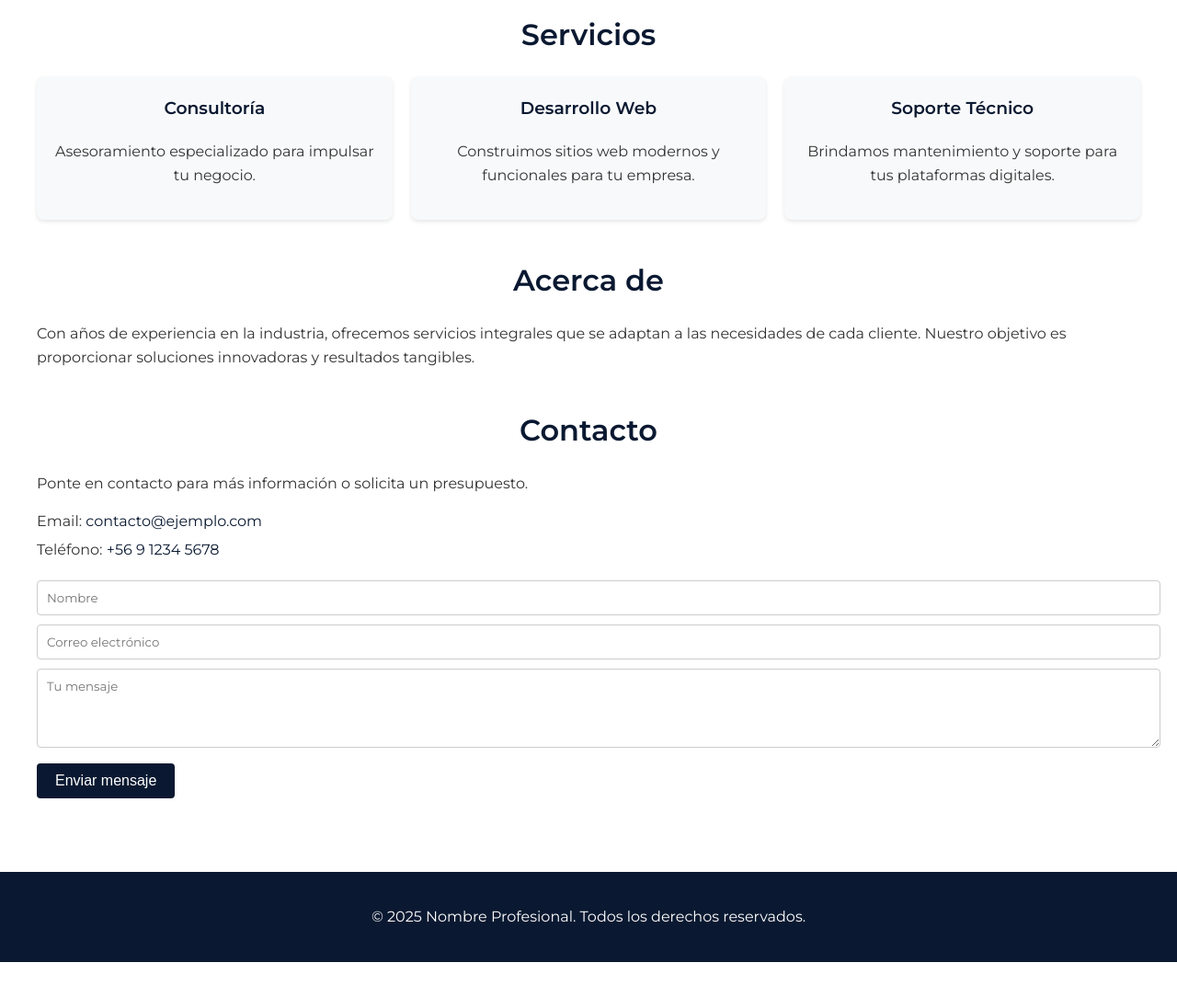
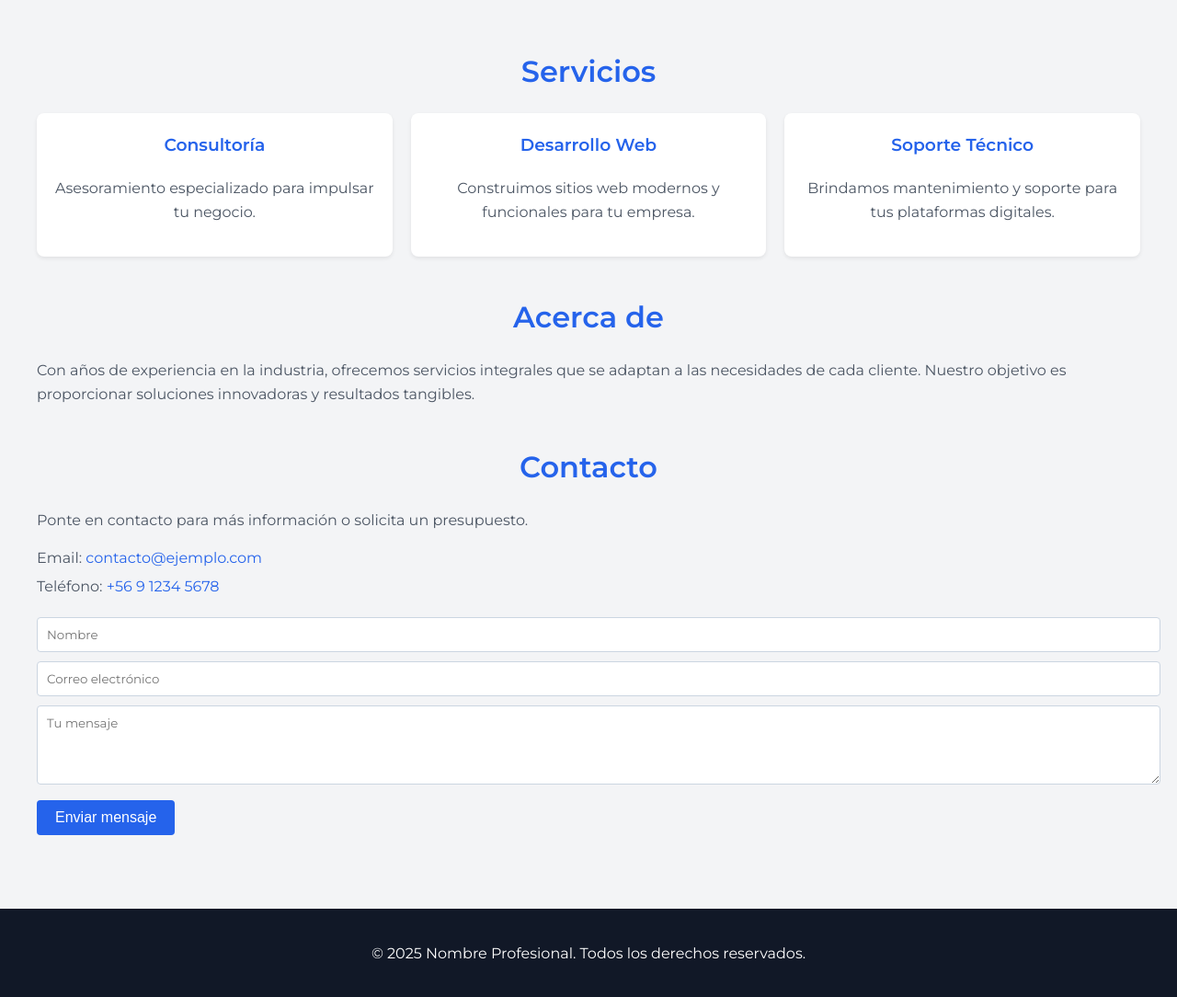
Before and after one commit to ChrisMultifuncional1/mi-sitio-web, a plain HTML site: page index.html in a window 1280 px wide. Shown: the part 380-1464 px from the top of the page at 92% size. Before the commit the page ends 1426 px from the top, so only its background shows below. Drawn offline with Linux system fonts and the light colour scheme.

Commit message:
Refresh colour scheme to a modern palette

```diff
--- a/style.css
+++ b/style.css
@@ -2,15 +2,18 @@
 body {
     margin: 0;
     font-family: 'Montserrat', Arial, sans-serif;
-    color: #333;
+    /* Modern base text colour and background */
+    color: #4B5563;
+    background-color: #F3F4F6;
     line-height: 1.6;
 }
 
 /* Hero and navigation */
 .hero {
-    background: #0A1931;
-    color: #fff;
-    padding: 60px 20px;
+    /* Modern gradient background for a striking hero section */
+    background: linear-gradient(135deg, #2563EB 0%, #9333EA 100%);
+    color: #ffffff;
+    padding: 80px 20px;
     text-align: center;
 }
 
@@ -39,14 +42,14 @@ body {
 }
 
 .nav-links a {
-    color: #fff;
+    color: #F3F4F6;
     text-decoration: none;
     font-weight: 600;
     transition: color 0.2s ease;
 }
 
 .nav-links a:hover {
-    color: #A5C9CA;
+    color: #BFDBFE;
 }
 
 .hero-content h1 {
@@ -69,7 +72,8 @@ h2 {
     font-size: 2em;
     margin-bottom: 20px;
     text-align: center;
-    color: #0A1931;
+    /* Section headings use the primary accent colour */
+    color: #2563EB;
 }
 
 /* Services section */
@@ -80,16 +84,16 @@ h2 {
 }
 
 .card {
-    background: #f8f9fa;
+    background: #FFFFFF;
     padding: 20px;
     border-radius: 8px;
-    box-shadow: 0 2px 4px rgba(0, 0, 0, 0.1);
+    box-shadow: 0 2px 4px rgba(0, 0, 0, 0.08);
     text-align: center;
 }
 
 .card h3 {
     margin-top: 0;
-    color: #0A1931;
+    color: #2563EB;
 }
 
 /* About and contact sections */
@@ -108,7 +112,7 @@ h2 {
 }
 
 .contact-details a {
-    color: #0A1931;
+    color: #2563EB;
     text-decoration: none;
 }
 
@@ -118,14 +122,15 @@ h2 {
     width: 100%;
     padding: 10px;
     margin-bottom: 10px;
-    border: 1px solid #ccc;
+    border: 1px solid #CBD5E1;
     border-radius: 4px;
     font-family: 'Montserrat', sans-serif;
+    background-color: #ffffff;
 }
 
 .contact-form button {
-    background: #0A1931;
-    color: #fff;
+    background: #2563EB;
+    color: #ffffff;
     border: none;
     padding: 10px 20px;
     border-radius: 4px;
@@ -135,12 +140,12 @@ h2 {
 }
 
 .contact-form button:hover {
-    background: #12295e;
+    background: #1E40AF;
 }
 
 footer {
-    background: #0A1931;
-    color: #fff;
+    background: #111827;
+    color: #ffffff;
     text-align: center;
     padding: 20px;
     margin-top: 40px;
```
